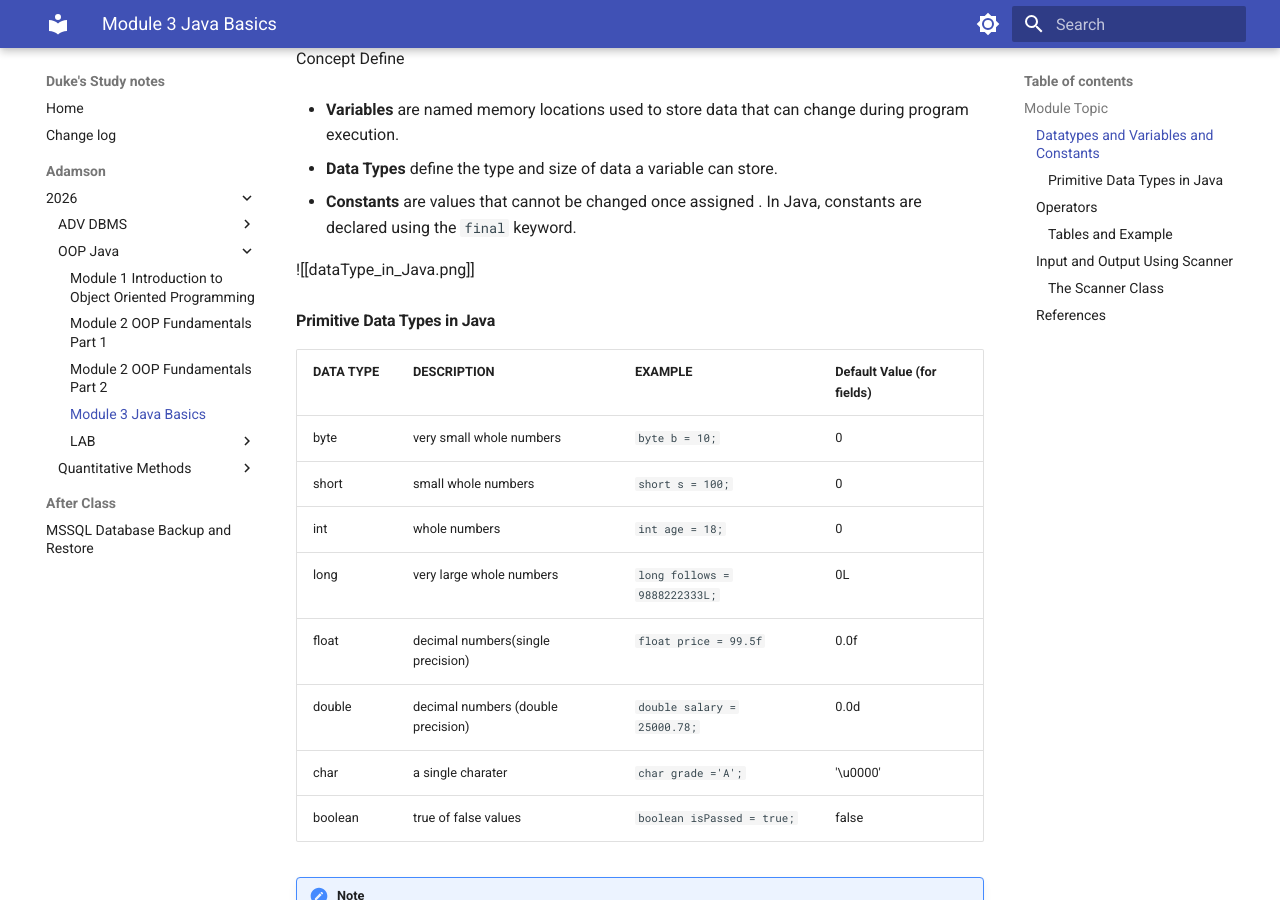
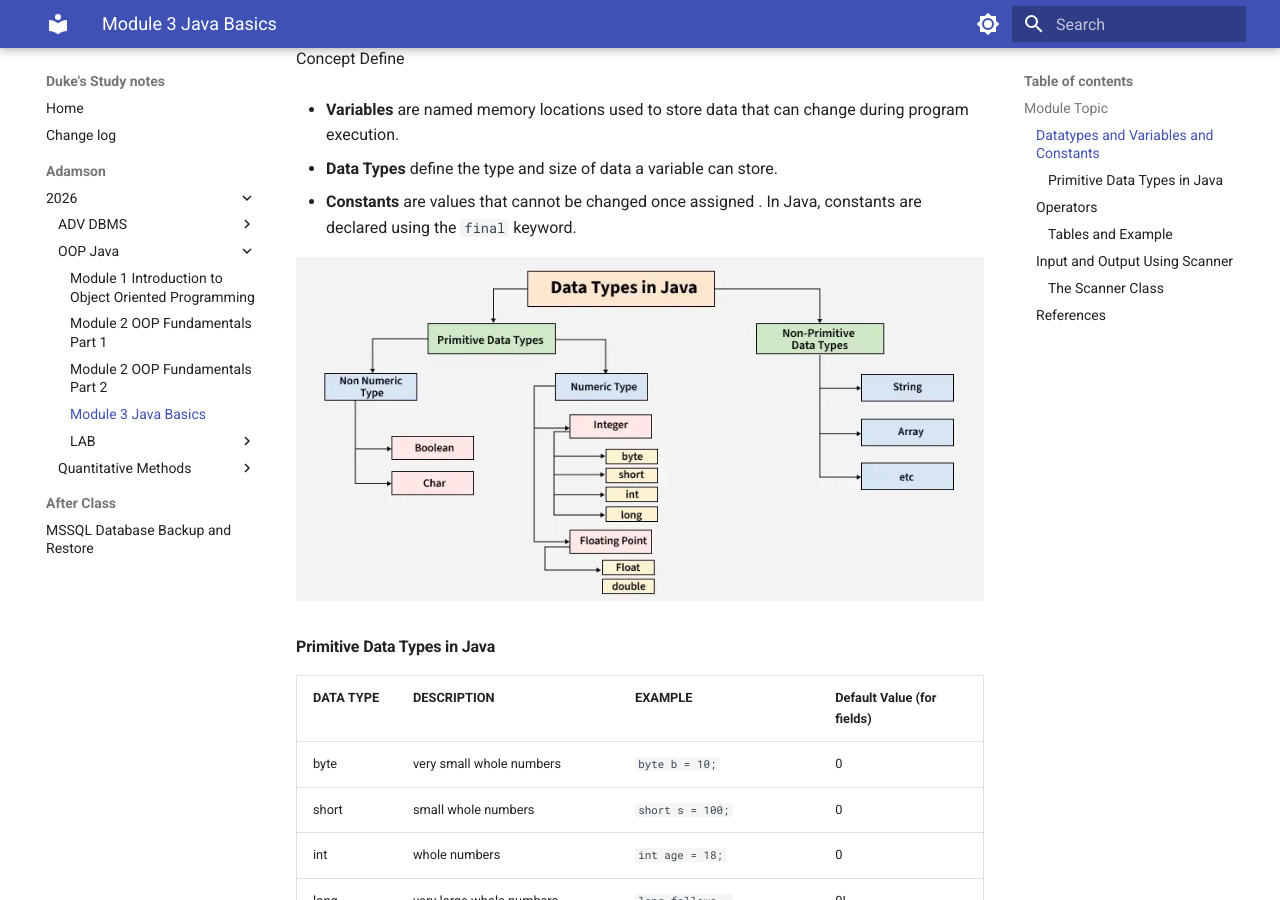
Before and after one commit to dukehug/mkdocs_dknotes, an MkDocs documentation site: the page built from docs/Adamson/2026/OOP Java/Module 3 - Java Basics.md, in a window 1280 px wide and 900 px high, scrolled down 745 px. Built offline with MkDocs 1.6.1 and Material for MkDocs 9.7.7, drawn with Linux system fonts in a browser that asks for light colours; comment, search, counter and statistics services are not loaded.

Commit message:
upadte notes: Sat Feb 28 11:42:27 PM CST 2026

```diff
--- a/docs/Adamson/2026/OOP Java/Module 3 - Java Basics.md
+++ b/docs/Adamson/2026/OOP Java/Module 3 - Java Basics.md
@@ -35,7 +35,7 @@ Concept Define
  - **Constants** are values that cannot be changed once assigned . In Java, constants are declared using the `final` keyword.
 
 
-![[dataType_in_Java.png]]
+![dataType_in_Java.png](../../../assets/images/dataType_in_Java.png)
 
 #### Primitive Data Types in Java
 
```
Also changed, not shown: docs/assets/images/dataType_in_Java.png (added).
